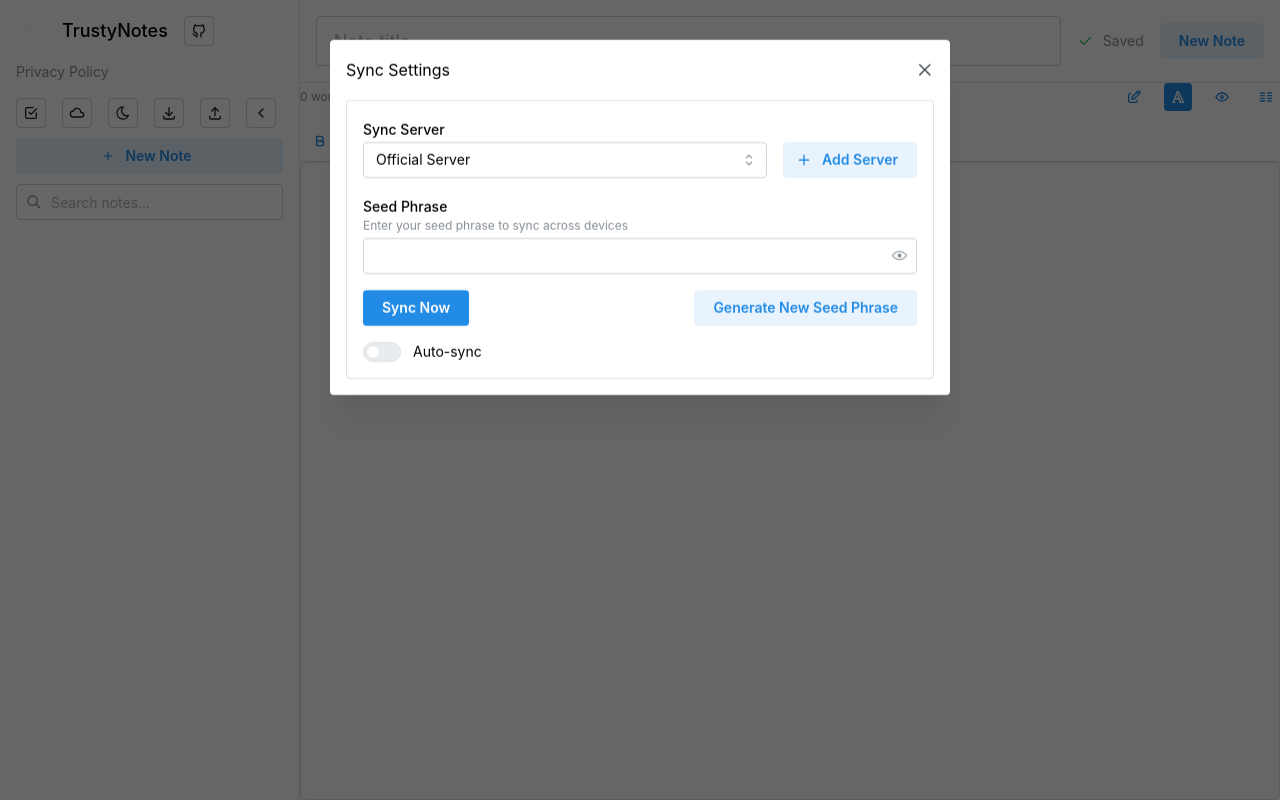
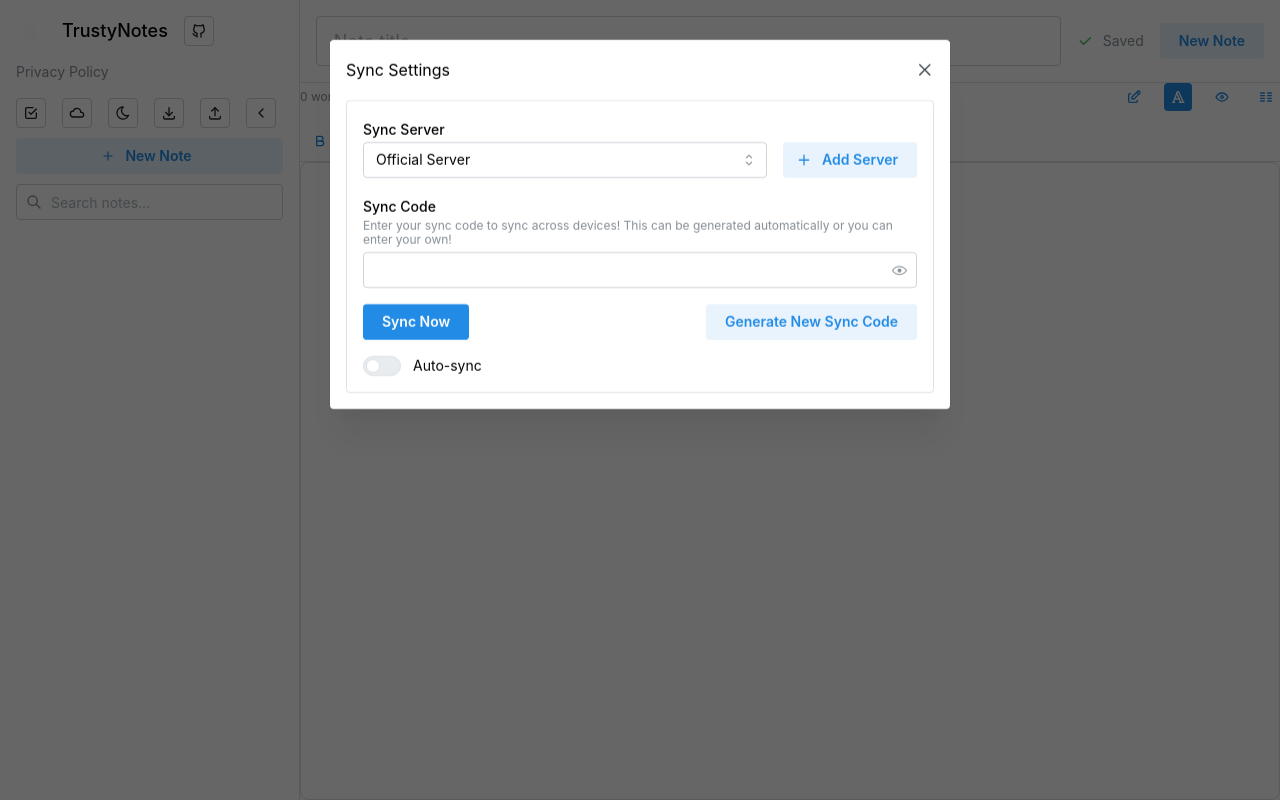
Before and after one commit to toolworks-dev/trusty-notes, a React (Vite) app: page / in a window 1280 px wide. Both pictures are taken after a click on the button 77 px from the left and 113 px from the top of the page. Built offline with nearby package versions, Linux system fonts and the light colour scheme; what bip39 would draw is missing.

Commit message:
Change seed phrase termonology, as is confusing, since you can make your own code up

```diff
--- a/browser-extension/background.js
+++ b/browser-extension/background.js
@@ -62,7 +62,7 @@ async function encryptAndStoreNotes(notes) {
     if (!cryptoService) {
       const settings = await chrome.storage.local.get(['seed_phrase']);
       if (!settings.seed_phrase) {
-        console.error('No seed phrase set');
+        console.error('No sync code set');
         return;
       }
       cryptoService = await CryptoService.new(settings.seed_phrase);
--- a/browser-extension/popup/popup.js
+++ b/browser-extension/popup/popup.js
@@ -127,7 +127,7 @@ async function initializeCrypto() {
     if (!settings.seed_phrase) {
       const webAppSettings = await getWebAppSettings();
       if (!webAppSettings?.seed_phrase) {
-        throw new Error('No seed phrase set');
+        throw new Error('No sync code set');
       }
       settings = { seed_phrase: webAppSettings.seed_phrase };
     }
--- a/src/components/SyncSettings.tsx
+++ b/src/components/SyncSettings.tsx
@@ -165,7 +165,7 @@ export function SyncSettings({ onSync }: SyncSettingsProps) {
     if (!seedPhrase) {
       notifications.show({
         title: 'Error',
-        message: 'Please enter a seed phrase',
+        message: 'Please enter a sync code',
         color: 'red',
       });
       return;
@@ -223,10 +223,10 @@ export function SyncSettings({ onSync }: SyncSettingsProps) {
       await saveSettings({ seed_phrase: mnemonic });
       setShowNewSeedPhrase(true);
     } catch (error) {
-      console.error('Failed to generate seed phrase:', error);
+      console.error('Failed to generate sync code:', error);
       notifications.show({
         title: 'Error',
-        message: 'Failed to generate seed phrase',
+        message: 'Failed to generate sync code',
         color: 'red',
       });
     }
@@ -275,8 +275,8 @@ export function SyncSettings({ onSync }: SyncSettingsProps) {
           </Group>
 
           <PasswordInput
-            label="Seed Phrase"
-            description="Enter your seed phrase to sync across devices"
+            label="Sync Code"
+            description="Enter your sync code to sync across devices! This can be generated automatically or you can enter your own!"
             value={seedPhrase}
             onChange={(e) => {
               setSeedPhrase(e.currentTarget.value);
@@ -295,7 +295,7 @@ export function SyncSettings({ onSync }: SyncSettingsProps) {
               variant="light"
               onClick={generateNewSeedPhrase}
             >
-              Generate New Seed Phrase
+              Generate New Sync Code
             </Button>
           </Group>
 
@@ -364,7 +364,7 @@ export function SyncSettings({ onSync }: SyncSettingsProps) {
       <Modal
         opened={showNewSeedPhrase}
         onClose={() => setShowNewSeedPhrase(false)}
-        title="Your New Seed Phrase"
+        title="Your New Sync Code"
       >
         <Stack>
           <Text fw={500} c="red">
--- a/src/components/SyncSetup.tsx
+++ b/src/components/SyncSetup.tsx
@@ -15,7 +15,7 @@ export function SyncSetup({ onSync }: SyncSetupProps) {
     if (!seedPhrase) {
       notifications.show({
         title: 'Error',
-        message: 'Please enter a seed phrase',
+        message: 'Please enter a sync code',
         color: 'red',
       });
       return;
@@ -57,11 +57,11 @@ export function SyncSetup({ onSync }: SyncSetupProps) {
 
   return (
     <Stack>
-      <Text>Enter your seed phrase to sync across devices:</Text>
+      <Text>Enter your sync code to sync across devices:</Text>
       <PasswordInput
         value={seedPhrase}
         onChange={(e) => setSeedPhrase(e.currentTarget.value)}
-        placeholder="Enter seed phrase"
+        placeholder="Enter sync code"
         description="This phrase is used to encrypt your notes. Keep it safe!"
       />
       <Button
--- a/src/hooks/useAutoSync.ts
+++ b/src/hooks/useAutoSync.ts
@@ -15,7 +15,7 @@ export function useAutoSync(auto_sync: boolean, sync_interval: number) {
         isSyncingRef.current = true;
         const settings = await WebStorageService.getSyncSettings();
         if (!settings.seed_phrase) {
-          throw new Error('No seed phrase configured');
+          throw new Error('No sync code configured');
         }
 
         const cryptoService = await CryptoService.new(settings.seed_phrase);
--- a/src/services/cryptoService.ts
+++ b/src/services/cryptoService.ts
@@ -43,7 +43,7 @@ export class CryptoService {
       return words.join(' ');
     } catch (error) {
       console.error('Failed to generate mnemonic:', error);
-      throw new Error('Failed to generate seed phrase');
+      throw new Error('Failed to generate sync code');
     }
   }
 
```
Also changed, not shown: 2 other files (tests, documents, lock files or other folders).
